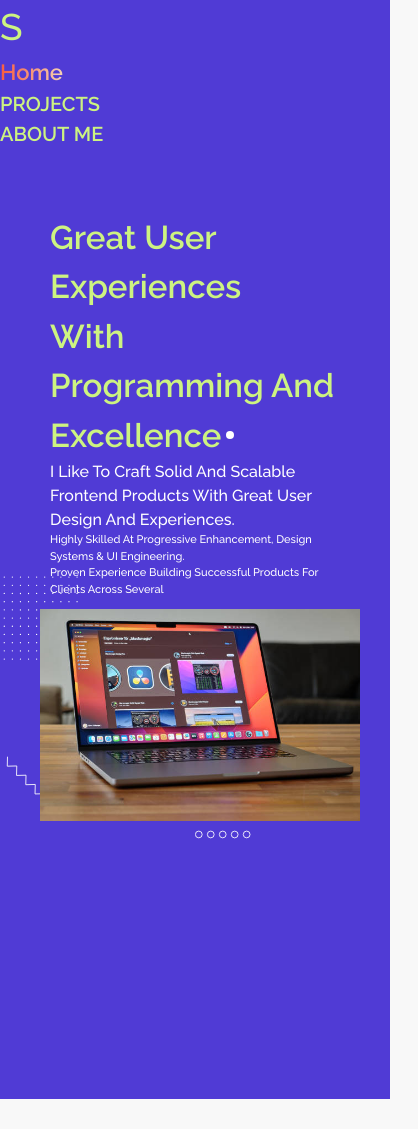
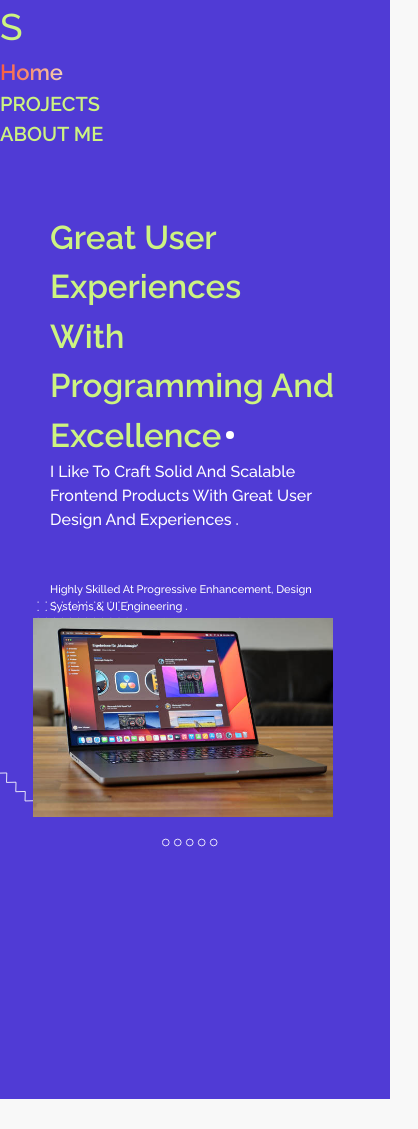
Before and after one commit to AbdEDjalilSaf/MY-PORTFLIO, a React (Vite) app: page / in a window 390 px wide. Shown: the whole page, 418 px wide, since content can reach past the window. Built offline with nearby package versions, Linux system fonts and the light colour scheme.

Commit message:
first two version

```diff
--- a/src/App.css
+++ b/src/App.css
@@ -64,24 +64,6 @@ li a{
 }
 .imageLanding img{
   z-index: 10;
-}
-.imageLanding .one{
-position: absolute;
-left: -53%;
-top: -47%;
-z-index: 1;
-}
-.imageLanding .two{
-  position: absolute;
-  right: 70%;
-  top: 20%;
-  z-index: 1;
-}
-.imageLanding .three{
-  position: absolute;
-  left: 50%;
-  top: 75%;
-  z-index: 100;
 }
 .imageLanding .four{
 
@@ -163,20 +145,40 @@ ul, ol, li {
     gap: 50px;
     padding: 0 30px;
   }
+  .shortText{
+margin-top: 50px;
+  }
   .textLanding h3{
     font-size: 28px;
     font-weight: 800;
   }
   .imageLanding{
-    margin-top: 10px;
-  }
-  .imageLanding{
     display: flex;
     justify-content: center;
     align-items: center;
+    margin-top: 10px;
   }
   .imageLanding img{
-    max-width:320px;
+    max-width: calc(100% - 70px);
+    margin-right: 24px;
+  }
+  .imageLanding .one{
+    position: absolute;
+    left: -23%;
+    top: -38%;
+    z-index: 1;
+  }
+  .imageLanding .two{
+      position: absolute;
+      right: 76%;
+      top: 20%;
+      z-index: 1;
+  }
+  .imageLanding .three{
+      position: absolute;
+      left: 47%;
+      top: 83%;
+      z-index: 100;
   }
   .dot{
     position: absolute;
@@ -197,8 +199,59 @@ ul, ol, li {
     font-size: 33px;
     font-weight: 900;
   }
+  .imageLanding img{
+    max-width: calc(100% - 30px);
+  }
+  .imageLanding {
+    margin-top: -30px;
+  }
+  .imageLanding .one{
+    position: absolute;
+    left: -38%;
+    top: -43%;
+    z-index: 1;
+  }
+  .imageLanding .two{
+      position: absolute;
+      right: 73%;
+      top: 20%;
+      z-index: 1;
+  }
+  .imageLanding .three{
+      position: absolute;
+      left: 40%;
+      top: 80%;
+      z-index: 100;
+  }
 }
 
+@media (max-width:320px) {
+  .imageLanding img{
+    max-width: calc(100% - 4px);
+  }
+  .imageLanding {
+    margin-top: -18px;
+  }
+  .imageLanding .one{
+    position: absolute;
+    left: -62%;
+    top: -27%;
+    z-index: 1;
+  }
+  .imageLanding .two{
+      position: absolute;
+      right: 55%;
+      top: 20%;
+      z-index: 1;
+  }
+  .imageLanding .three{
+      position: absolute;
+      left: 11%;
+      top: 60%;
+      z-index: 100;
+  }
+
+}
 
 
 
--- a/src/App.jsx
+++ b/src/App.jsx
@@ -51,10 +51,10 @@ className="mySwiper"
   <div className='flexLanding flex w-full items-center justify-center'>
     <div className='textLanding flex justify-center flex-col items-center'>
 <h3 className='text-left '>Great User Experiences <br /> With Programming and Excellence<span className='dot'></span></h3>
-    <p>I like to craft solid and scalable frontend products with great user Design and experiences.</p>
+    <p>I like to craft solid and scalable frontend products with great user Design and experiences .</p>
   <div className='shortText flex '>
-    <p className='one'>Highly skilled at progressive enhancement, design systems & UI Engineering.</p>
-    <p className='two'>Proven experience building successful products for clients across several</p>
+    <p className='one'>Highly skilled at progressive enhancement, design systems & UI Engineering .</p>
+    <p className='two'>Proven experience building successful products for clients across several .</p>
   </div>
     </div>
     <div className='imageLanding'>
@@ -64,9 +64,6 @@ className="mySwiper"
     <path fill="none" stroke="#ffffff" stroke-miterlimit="50" stroke-width="2" d="M17.053 9.57a7.891 7.891 0 11-15.782 0 7.891 7.891 0 0115.782 0zM45.122 9.57a7.891 7.891 0 11-15.782 0 7.891 7.891 0 0115.782 0zM73.19 9.57a7.891 7.891 0 11-15.781 0 7.891 7.891 0 0115.782 0zM101.26 9.57a7.891 7.891 0 11-15.782 0 7.891 7.891 0 0115.782 0zM129.329 9.57a7.891 7.891 0 11-15.783 0 7.891 7.891 0 0115.783 0zM238.083 103.963v0l-.561 22.259v0l22.259-.561v0l-.561 22.258v0l22.259-.56v0l-.561 22.258v0l22.259-.56v0l-.559 22.26v0l22.26-.56v0"></path>
     </svg>
     <svg xmlns="http://www.w3.org/2000/svg" className='three' width="223" height="214" viewBox="0 0 523 214" data-shape="true" aria-hidden="true" id="cs-pattern-right">
-    <path fill="none" stroke="#ffffff" stroke-miterlimit="50" stroke-width="2" d="M16.753 9.614a7.891 7.891 0 11-15.782 0 7.891 7.891 0 0115.782 0zM44.822 9.614a7.892 7.892 0 11-15.784-.002 7.892 7.892 0 0115.784.002zM72.89 9.614a7.891 7.891 0 11-15.782 0 7.891 7.891 0 0115.783 0zM100.96 9.614a7.892 7.892 0 11-15.783-.002 7.892 7.892 0 0115.783.002zM129.028 9.614a7.891 7.891 0 11-15.782 0 7.891 7.891 0 0115.782 0z"></path></svg>
-
-    <svg xmlns="http://www.w3.org/2000/svg" className='four' width="223" height="214" viewBox="0 0 523 214" data-shape="true" aria-hidden="true" id="cs-pattern-right">
     <path fill="none" stroke="#ffffff" stroke-miterlimit="50" stroke-width="2" d="M16.753 9.614a7.891 7.891 0 11-15.782 0 7.891 7.891 0 0115.782 0zM44.822 9.614a7.892 7.892 0 11-15.784-.002 7.892 7.892 0 0115.784.002zM72.89 9.614a7.891 7.891 0 11-15.782 0 7.891 7.891 0 0115.783 0zM100.96 9.614a7.892 7.892 0 11-15.783-.002 7.892 7.892 0 0115.783.002zM129.028 9.614a7.891 7.891 0 11-15.782 0 7.891 7.891 0 0115.782 0z"></path></svg>
     <img src='/image/macbook.jpg' className='macbookImg' />
     </div>
```
